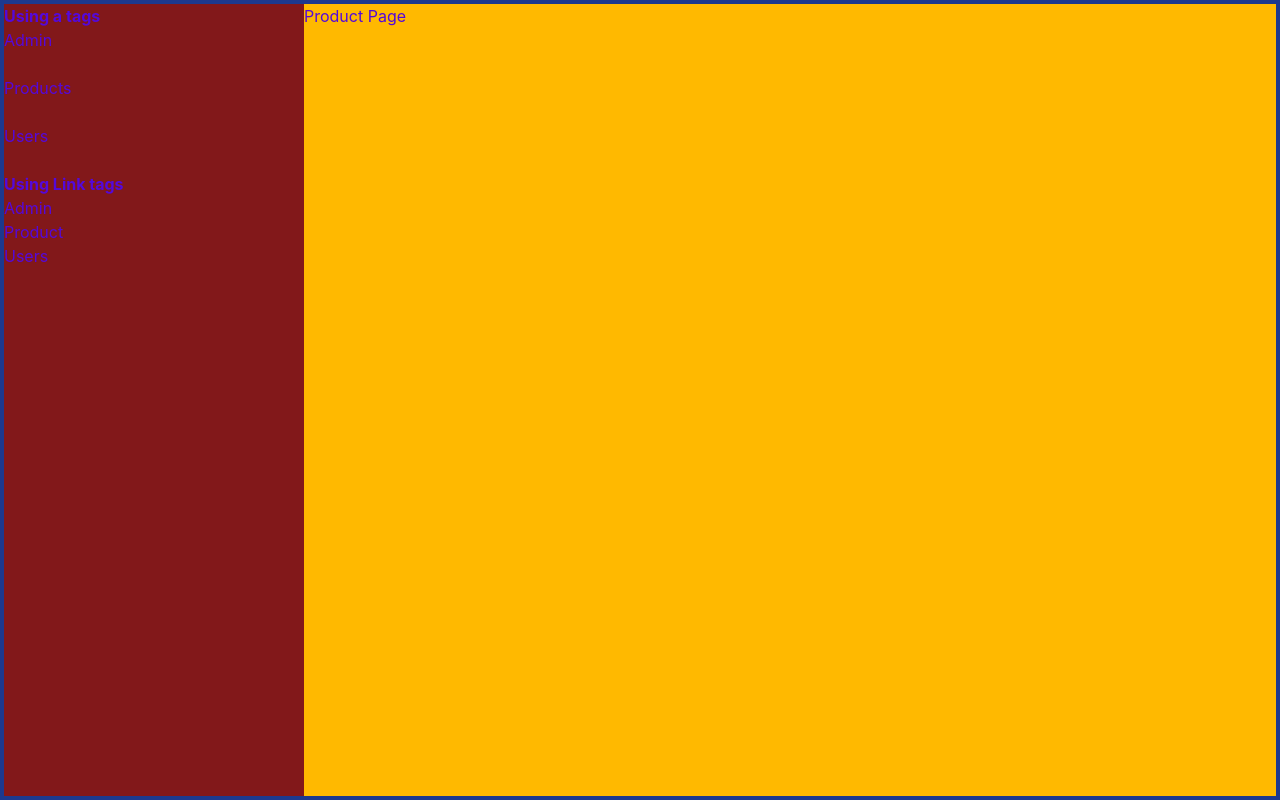
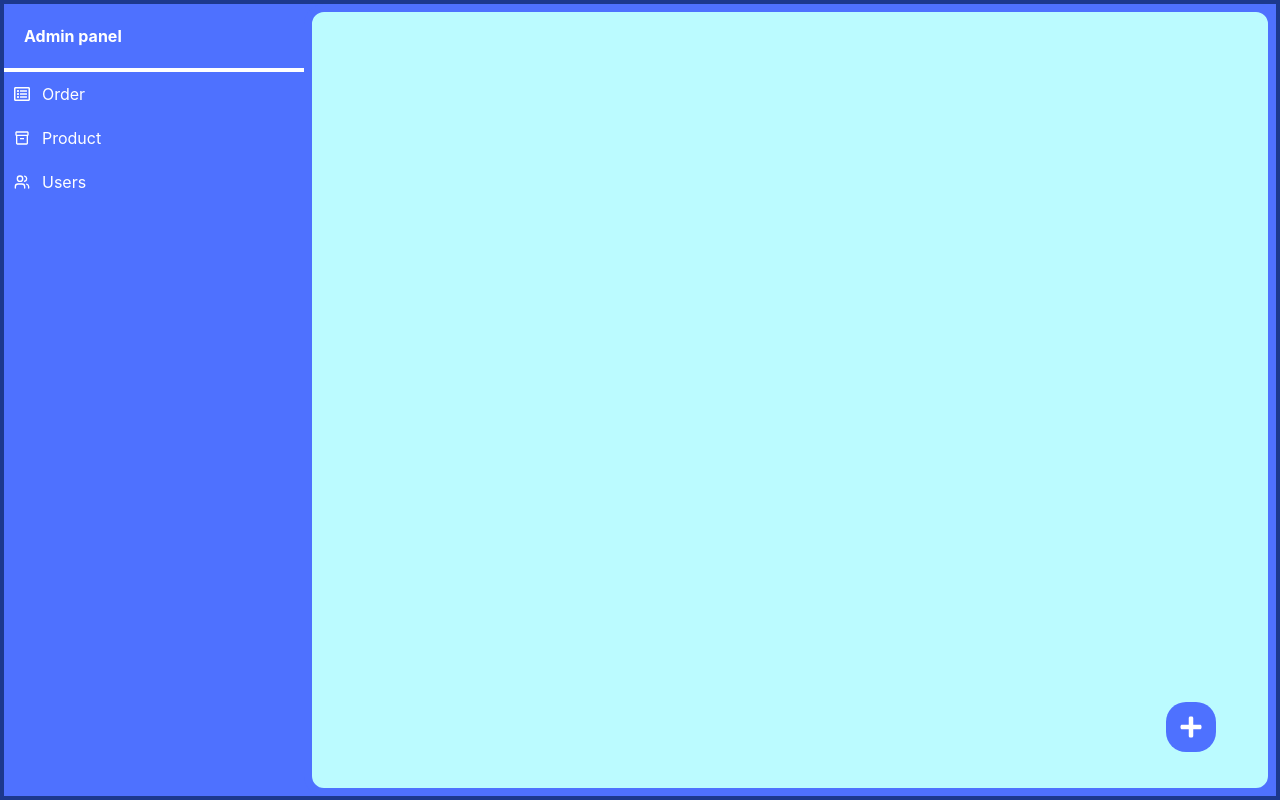
Before and after one commit to VimukthiPW/i-computers-frontend, a React (Vite) app: page /admin/products in a window 1280 px wide. Built offline with nearby package versions, Linux system fonts and the light colour scheme.

Commit message:
Day 17✏️

```diff
--- a/package.json
+++ b/package.json
@@ -15,6 +15,7 @@
     "react": "^19.2.4",
     "react-dom": "^19.2.4",
     "react-hot-toast": "^2.6.0",
+    "react-icons": "^5.6.0",
     "react-router-dom": "^7.13.1",
     "tailwindcss": "^4.2.2"
   },
--- a/src/pages/admin.jsx
+++ b/src/pages/admin.jsx
@@ -1,25 +1,25 @@
 import { Link, Route, Routes } from "react-router-dom";
+import { FaRegListAlt } from "react-icons/fa";
+import { MdOutlineInventory2 } from "react-icons/md";
+import { LuUsers } from "react-icons/lu";
+import AdminProductsPage from "./admin/adminProductsPage";
+import AdminAddProductPage from "./admin/adminAddProductPage";
 
 export default function AdminPage(){
     return(
-        <div className="w-full h-full border-4 border-blue-900 flex">
-            <div className="w-[300px] h-full bg-red-900 flex flex-col">
-                <h1 className="font-bold">Using a tags</h1>
-                <a href="/admin/">Admin</a><br/>
-                <a href="/admin/products">Products</a><br/>
-                <a href="/admin/users">Users</a><br/>
-
-                <h1 className="font-bold">Using Link tags</h1>
-                <Link to="/admin/">Admin</Link>
-                <Link to="/admin/products">Product</Link>
-                <Link to="/admin/users">Users</Link>
-
+        <div className="w-full h-full border-4 border-blue-900 bg-accent flex">
+            <div className="w-[300px] h-full flex flex-col bg-accent text-white">
+                <h1 className="font-bold p-5 border-b-4 border-white">Admin panel</h1>
+                <Link className="flex w-full p-[10px] gap-3 items-center hover:bg-white hover:text-accent" to="/admin/"> <FaRegListAlt/> Order</Link>
+                <Link className="flex w-full p-[10px] gap-3 items-center hover:bg-white hover:text-accent" to="/admin/products"><MdOutlineInventory2 />Product</Link>
+                <Link className="flex w-full p-[10px] gap-3 items-center hover:bg-white hover:text-accent" to="/admin/users"><LuUsers />Users</Link>
             </div>
-            <div className="w-[calc(100%-300px)] h-full bg-amber-400">
+            <div className="w-[calc(100%-300px)] h-full border-8 border-accent rounded-[20px] bg-primary p-4">
                 <Routes>
                     <Route path="/" element={<h1>Order Page</h1>} />
-                    <Route path="/products" element={<h1>Product Page</h1>} />
+                    <Route path="/products" element={<AdminProductsPage/>} />
                     <Route path="/users" element={<h1>Users Page</h1>} />
+                    <Route path="/add-product" element={<AdminAddProductPage/>}/>
                 </Routes>
 
             </div>
--- /dev/null
+++ b/src/pages/admin/adminAddProductPage.jsx
@@ -0,0 +1,79 @@
+import { useState } from "react"
+
+
+
+export default function AdminAddProductPage(){
+    const [productId , setProductid] = useState("");
+    const [name , setName] = useState("");
+    const [description , setDescription] = useState("");
+    const [altNames , setAltNames] = useState("");
+    const [price , setPrice] = useState("");
+    const [labelledPrice , setLabelledPrice] = useState("");
+    const [category , setCategory] = useState("");
+    const [brand , setBrand] = useState("Standard");
+    const [model , setModel] = useState("");
+    const [isVisible , setIsVisible] = useState(true);
+
+    return(
+
+            <div className="w-full max-h-full flex flex-wrap items-start">
+                <div className="w-[50%] h-[120px] flex flex-col">
+                    <label className="font-bold ml-2">Product ID:</label>
+                    <input value={productId} onChange={(e)=>{setName(e.target.value)}} placeholder="Ex: ID001" className="border-4 border-accent rounded-[10px] h-[50px] p-2 m-2 focus:outline-white"/>
+                </div>
+                <div className="w-[50%] h-[120px] flex flex-col">
+                    <label className="font-bold ml-2">Product Name:</label>
+                    <input value={name} onChange={(e)=>{setName(e.target.value)}} placeholder="Ex: Laptop" className="border-4 border-accent rounded-[10px] h-[50px] p-2 m-2 focus:outline-white"/>
+                </div>
+                <div className="w-full h-[170px] flex flex-col">
+                    <label className="font-bold ml-2">Description:</label>
+                    <textarea value={description} onChange={(e)=>{setName(e.target.value)}} placeholder="Ex: Laptop" className="border-4 border-accent rounded-[10px] h-[100px] p-2 m-2 focus:outline-white"/>
+                </div>
+                <div className="w-full h-[120px] flex flex-col">
+                    <label className="font-bold ml-2">Alternative Names:</label>
+                    <input value={altNames} onChange={(e)=>{setAltNames(e.target.value)}} placeholder="Ex: Laptop, Notebook, Portable Computer" className="border-4 border-accent rounded-[10px] h-[50px] p-2 m-2 focus:outline-white"/>
+                </div>
+                <div className="w-[50%] h-[120px] flex flex-col">
+                    <label className="font-bold ml-2">Price:</label>
+                    <input value={price} onChange={(e)=>{setPrice(e.target.value)}} type="number" placeholder="Ex: 60000" className="border-4 border-accent rounded-[10px] h-[50px] p-2 m-2 focus:outline-white"/>
+                </div>
+                <div className="w-[50%] h-[120px] flex flex-col">
+                    <label className="font-bold ml-2">Labelled Price:</label>
+                    <input value={labelledPrice} onChange={(e)=>{setLabelledPrice(e.target.value)}} type="number" placeholder="Ex: 60000" className="border-4 border-accent rounded-[10px] h-[50px] p-2 m-2 focus:outline-white"/>
+                </div>
+                <div className="w-[25%] h-[120px] flex flex-col">
+                    <label className="font-bold ml-2">Categories:</label>
+                    <select value={category} onChange={(e)=>{setCategory(e.target.value)}} className="border-4 border-accent rounded-[10px] h-[50px] p-2 m-2 focus:outline-white">
+                        <option value="Others">Others</option>
+                        <option value="Laptops">Laptops</option>
+                        <option value="Desktops">Desktops</option>
+                        <option value="Components">Components</option>
+                        <option value="Accessories">Accessories</option>
+                        <option value="Peripherals">Peripherals</option>
+                    </select>
+                </div>
+                <div className="w-[25%] h-[120px] flex flex-col">
+                    <label className="font-bold ml-2">Brand:</label>
+                    <select value={brand} onChange={(e)=>{setBrand(e.target.value)}} className="border-4 border-accent rounded-[10px] h-[50px] p-2 m-2 focus:outline-white">
+                        <option value="Generic">Generic</option>
+                        <option value="Dell">Dell</option>
+                        <option value="HP">HP</option>
+                        <option value="Asus">Asus</option>
+                        <option value="Acer">Acer</option>
+                        <option value="Apple">Apple</option>
+                    </select>
+                </div>
+                <div className="w-[25%] h-[120px] flex flex-col">
+                    <label className="font-bold ml-2">Model:</label>
+                    <input value={model} onChange={(e)=>{setModel(e.target.value)}} placeholder="Ex: Inspiron 15" className="border-4 border-accent rounded-[10px] h-[50px] p-2 m-2 focus:outline-white"/>
+                </div>
+                <div className="w-[25%] h-[120px] flex flex-col">
+                    <label className="font-bold ml-2">Is Visible:</label>
+                    <select value={isVisible} onChange={(e)=>{setIsVisible(e.target.value)}} className="border-4 border-accent rounded-[10px] h-[50px] p-2 m-2 focus:outline-white">
+                        <option value={true}>Yes</option>
+                        <option value={false}>No</option>
+                    </select>
+                </div>
+            </div>
+    )
+}
--- /dev/null
+++ b/src/pages/admin/adminProductsPage.jsx
@@ -0,0 +1,13 @@
+import { FaPlus } from "react-icons/fa";
+import { Link } from "react-router-dom";
+
+export default function AdminProductsPage(){
+    return(
+        <div className="w-full h-full overflow-y-scroll">
+            <Link to="/admin/add-product" className="text-white bg-accent w-[50px] h-[50px] flex justify-center items-center text-2xl rounded-[20px] hover:rounded-full fixed bottom-12 right-16">
+                <FaPlus/>
+            </Link>
+
+        </div>
+    )
+}
--- a/src/pages/login.jsx
+++ b/src/pages/login.jsx
@@ -20,6 +20,9 @@ export default function LoginPage(){
             (response)=>{
                 console.log(response)
                 toast.success("Login Successful")
+
+                localStorage.setItem("token" , response.data.token)
+
                 if(response.data.role == "admin"){
                     //window.location.href = "/admin/"
                     navigate("/admin/")
```
Also changed, not shown: 1 other file (tests, documents, lock files or other folders).
